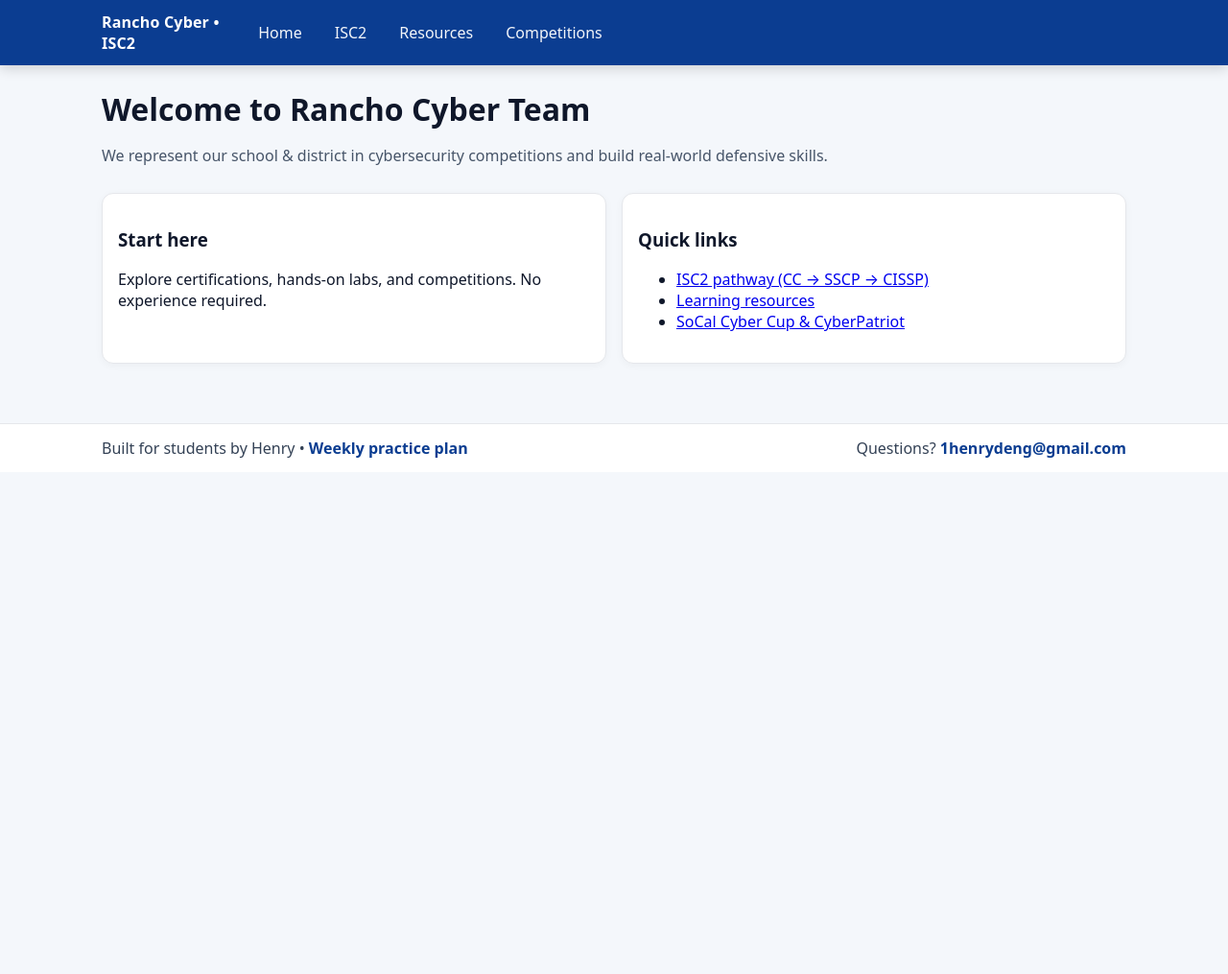
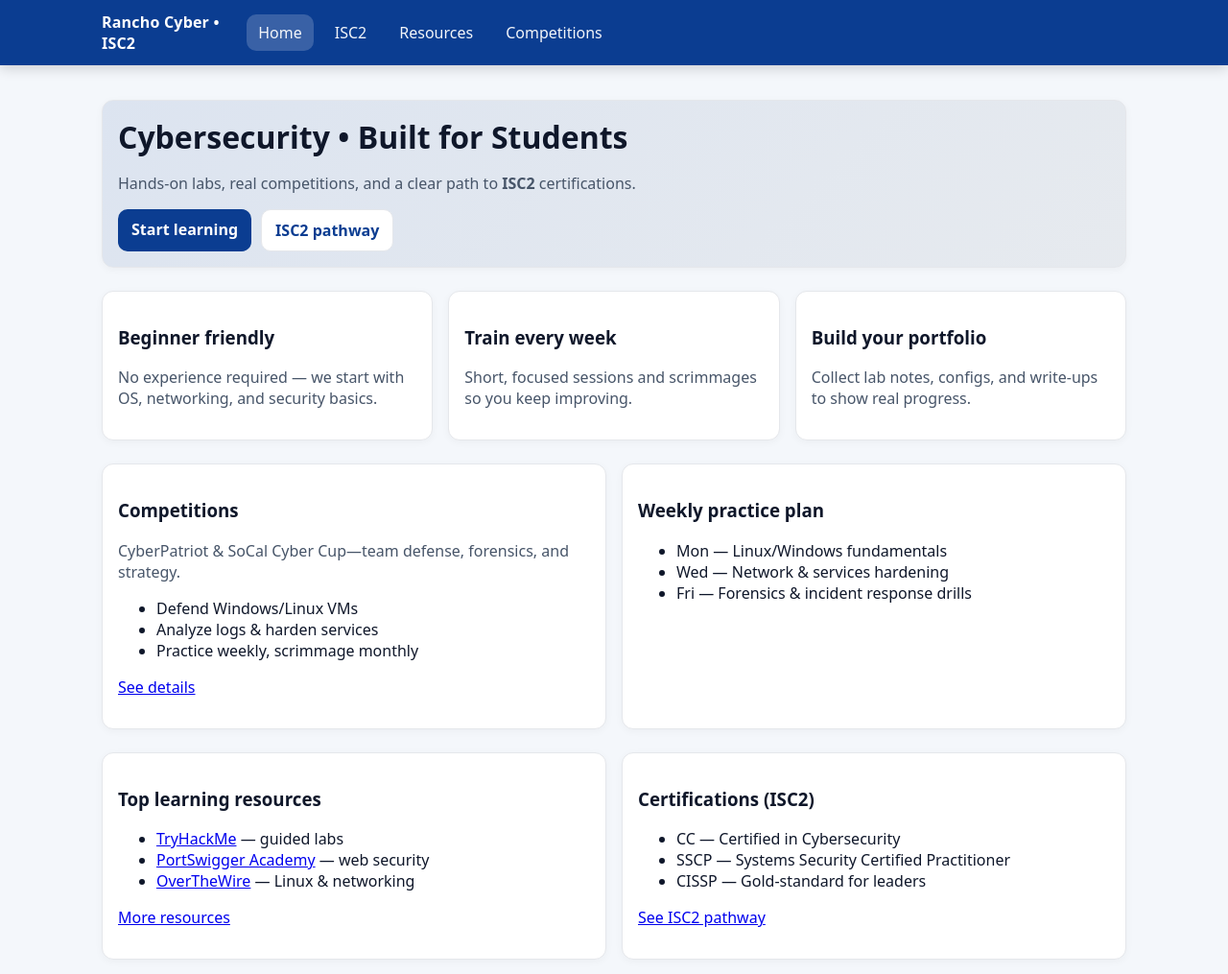
Before and after one commit to 1henry1202/1henry1202.github.io, a plain HTML site: page index.html in a window 1280 px wide. Shown: the top 1015 px of the page at 96% size. Before the commit the page ends 800 px from the top, so only its background shows below. Drawn offline with Linux system fonts and the light colour scheme.

Commit message:
Update index.html

```diff
--- a/index.html
+++ b/index.html
@@ -2,7 +2,7 @@
 <html lang="en"><head>
 <meta charset="utf-8"/><meta name="viewport" content="width=device-width, initial-scale=1"/>
 <title>Rancho Cyber – Home</title>
-<link rel="stylesheet" href="style.css?v=1755324129"/></head>
+<link rel="stylesheet" href="style.css"/></head>
 <body>
 
 <header class="header">
@@ -22,20 +22,73 @@
 </header>
 
 <main>
-  <h1>Welcome to Rancho Cyber Team</h1>
-  <p class="lead">We represent our school & district in cybersecurity competitions and build real-world defensive skills.</p>
+  <!-- Hero -->
+  <div class="card" style="background:linear-gradient(135deg, rgba(11,61,145,.10), rgba(13,27,42,.06));">
+    <h1>Cybersecurity • Built for Students</h1>
+    <p class="lead">Hands‑on labs, real competitions, and a clear path to <strong>ISC2</strong> certifications.</p>
+    <div style="display:flex;gap:10px;flex-wrap:wrap;margin-top:10px">
+      <a href="resources.html" style="background:#0b3d91;color:#fff;text-decoration:none;padding:10px 14px;border-radius:10px;font-weight:800;display:inline-block">Start learning</a>
+      <a href="isc2.html" style="background:#fff;color:#0b3d91;border:1px solid var(--border);text-decoration:none;padding:10px 14px;border-radius:10px;font-weight:800;display:inline-block">ISC2 pathway</a>
+    </div>
+  </div>
+
+  <!-- 3-up highlights -->
+  <div class="grid cols-2" style="grid-template-columns:repeat(3,1fr);gap:16px">
+    <div class="card">
+      <h3>Beginner friendly</h3>
+      <p class="lead">No experience required — we start with OS, networking, and security basics.</p>
+    </div>
+    <div class="card">
+      <h3>Train every week</h3>
+      <p class="lead">Short, focused sessions and scrimmages so you keep improving.</p>
+    </div>
+    <div class="card">
+      <h3>Build your portfolio</h3>
+      <p class="lead">Collect lab notes, configs, and write‑ups to show real progress.</p>
+    </div>
+  </div>
+
+  <!-- Split sections -->
   <div class="grid cols-2">
     <div class="card">
-      <h3>Start here</h3>
-      <p>Explore certifications, hands‑on labs, and competitions. No experience required.</p>
+      <h3>Competitions</h3>
+      <p class="lead">CyberPatriot & SoCal Cyber Cup—team defense, forensics, and strategy.</p>
+      <ul>
+        <li>Defend Windows/Linux VMs</li>
+        <li>Analyze logs & harden services</li>
+        <li>Practice weekly, scrimmage monthly</li>
+      </ul>
+      <p style="margin-top:8px"><a href="competitions.html">See details</a></p>
     </div>
     <div class="card">
-      <h3>Quick links</h3>
+      <h3>Weekly practice plan</h3>
       <ul>
-        <li><a href="isc2.html">ISC2 pathway (CC → SSCP → CISSP)</a></li>
-        <li><a href="resources.html">Learning resources</a></li>
-        <li><a href="competitions.html">SoCal Cyber Cup & CyberPatriot</a></li>
+        <li>Mon — Linux/Windows fundamentals</li>
+        <li>Wed — Network & services hardening</li>
+        <li>Fri — Forensics & incident response drills</li>
       </ul>
+    </div>
+  </div>
+
+  <!-- Resources & Certifications -->
+  <div class="grid cols-2">
+    <div class="card">
+      <h3>Top learning resources</h3>
+      <ul>
+        <li><a href="https://tryhackme.com" target="_blank" rel="noopener">TryHackMe</a> — guided labs</li>
+        <li><a href="https://portswigger.net/web-security" target="_blank" rel="noopener">PortSwigger Academy</a> — web security</li>
+        <li><a href="https://overthewire.org/wargames/" target="_blank" rel="noopener">OverTheWire</a> — Linux & networking</li>
+      </ul>
+      <p style="margin-top:8px"><a href="resources.html">More resources</a></p>
+    </div>
+    <div class="card">
+      <h3>Certifications (ISC2)</h3>
+      <ul>
+        <li>CC — Certified in Cybersecurity</li>
+        <li>SSCP — Systems Security Certified Practitioner</li>
+        <li>CISSP — Gold‑standard for leaders</li>
+      </ul>
+      <p style="margin-top:8px"><a href="isc2.html">See ISC2 pathway</a></p>
     </div>
   </div>
 </main>
@@ -47,13 +100,12 @@
   </div>
 </footer>
 <script>
-(function(){{
+(function(){
   const file = (location.pathname.split('/').pop() || 'index.html').toLowerCase();
-  const map = {{'index.html':'nav-home','isc2.html':'nav-isc2','resources.html':'nav-resources','competitions.html':'nav-competitions'}};
-  const id = map[file] || 'nav-home';
+  const id = {'index.html':'nav-home','isc2.html':'nav-isc2','resources.html':'nav-resources','competitions.html':'nav-competitions'}[file] || 'nav-home';
   const el = document.getElementById(id);
   if (el) el.classList.add('active');
-}})();
+})();
 </script>
 
 </body></html>
```
